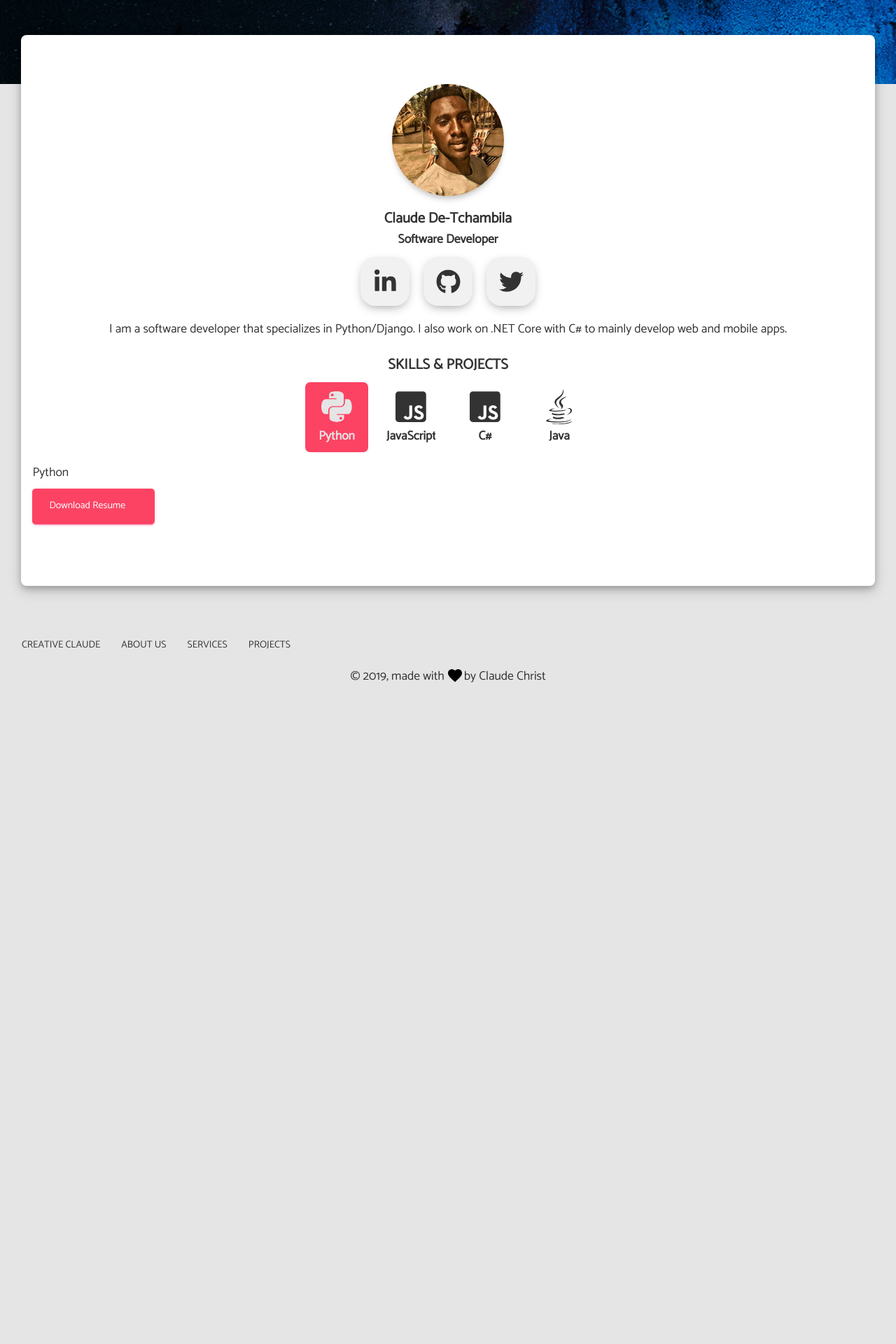
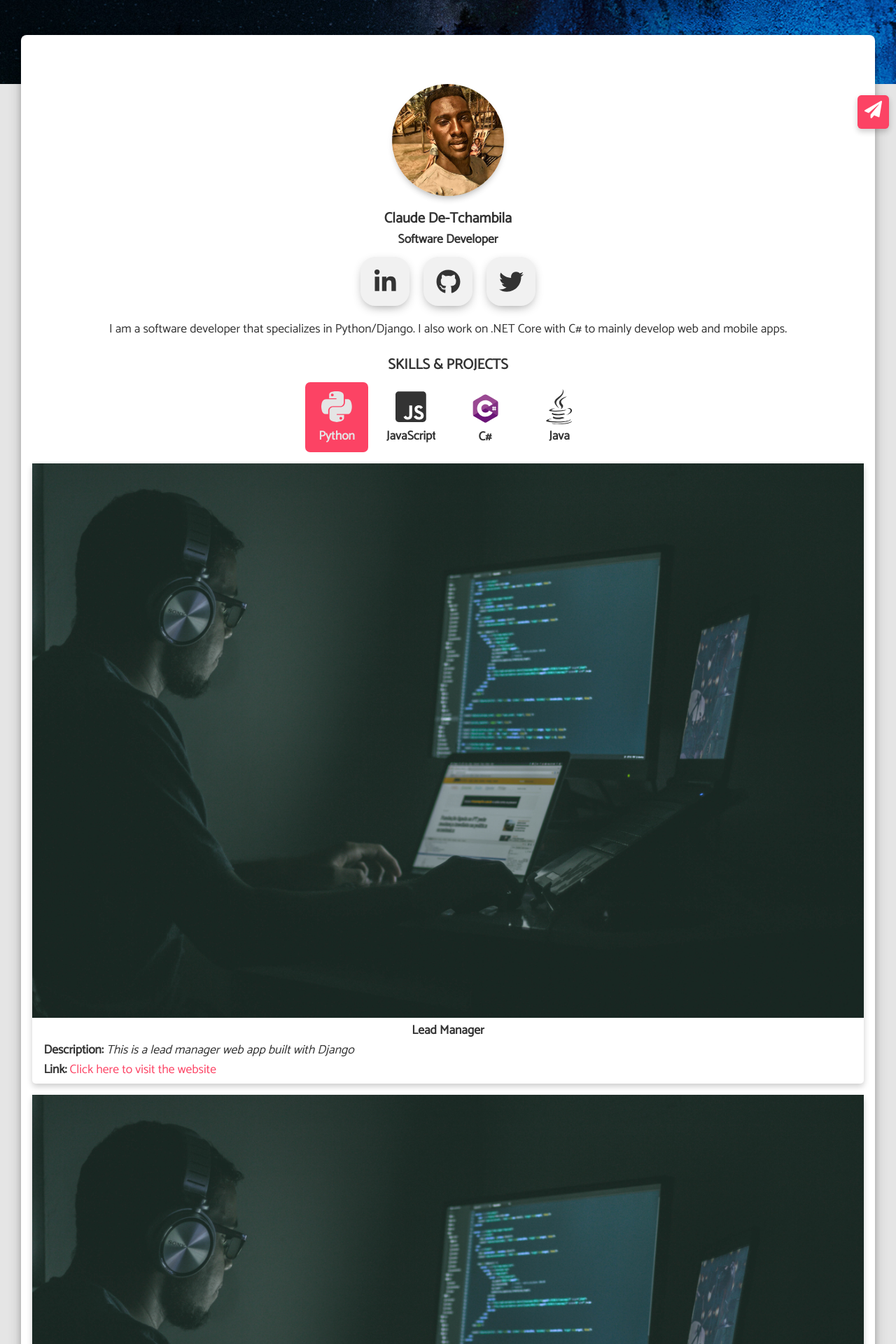
Before and after one commit to ChrisClaude/lulendo-claude-portfolio, a React (Create React App) app: page / in a window 1280 px wide. Shown: the part 600-2520 px from the top of the page at 70% size. Before the commit the page ends 1606 px from the top, so only its background shows below. Built offline with nearby package versions, Linux system fonts and the light colour scheme.

Commit message:
UI improved

```diff
--- a/src/App.css
+++ b/src/App.css
@@ -1,6 +1,7 @@
 :root {
     --primary-color: #FC4364;
     --secondary-color: #444;
+    --text-color: #333;
     --overlay-color: rgba(0, 0, 0, 0.7);
 }
 
@@ -19,7 +20,7 @@ body {
     font-family: 'Catamaran', 'sans-serif';
     line-height: 1.6;
     background-color: #e5e5e5;
-    color: #333;
+    color: var(--text-color);
     font-size: 1.1rem;
 }
 
@@ -262,15 +263,16 @@ img {
 }
 
 .btn {
-    display: block;
-    padding: 1rem 1.5rem;
+    display: inline-block;
+    padding: 10px 20px;
     font-size: 0.875rem;
     line-height: 1.333333;
     border-radius: 0.3rem;
-    box-shadow: 0 2px 2px 0 rgba(233, 30, 99, 0.14), 0 3px 1px -2px rgba(233, 30, 99, 0.2), 0 1px 5px 0 rgba(233, 30, 99, 0.12);
+    box-shadow: 1px 3px 1px 0 rgba(233, 30, 99, 0.17), 0 3px 1px -2px rgba(233, 30, 99, 0.2), 0 1px 5px 0 rgba(233, 30, 99, 0.12);
     border: none;
     cursor: pointer;
     width: 175px;
+    text-align: center;
     text-decoration: none;
 }
 
@@ -283,6 +285,70 @@ img {
 .btn-primary {
     color: #FFFFFF;
     background-color: var(--primary-color);
+}
+
+.card {
+    box-shadow: 0 4px 8px 0 rgba(0,0,0,0.2);
+    transition: 0.3s;
+    border-radius: 5px;
+    margin: 16px 0;
+}
+
+.card:hover {
+    box-shadow: 0 8px 16px 0 rgba(0,0,0,0.2);
+}
+
+.card-header {
+    width: 100%;
+}
+
+.card-header img {
+    width: 100%;
+}
+
+.card-body {
+    padding: 5px 16px;
+}
+
+.card-body a {
+    text-decoration: none;
+    color: var(--primary-color);
+}
+
+.card-body a:hover {
+    text-decoration: underline;
+}
+
+.education p {
+    text-align: left;
+}
+
+.education a {
+    text-decoration: none;
+    color: var(--primary-color)
+}
+
+.education a:hover {
+    text-decoration: underline;
+}
+
+.fixed {
+    position: fixed;
+    bottom: 2%;
+    right: 10px;
+    padding: 8px 10px;
+    background-color: var(--primary-color);
+    border-radius: 12%;
+    box-shadow: 0 4px 8px 0 rgba(0,0,0,0.2);
+}
+
+#fixed-icon {
+    color: #FFFFFF;
+    font-size: 25px;
+}
+
+.fixed:hover .tooltiptext {
+    visibility: visible;
 }
 
 /* Footer */
@@ -348,3 +414,28 @@ footer svg {
     margin-top: 8px;
     margin-bottom: 8px;
 }
+
+.tooltiptext {
+    visibility: hidden;
+    width: 100px;
+    background-color: var(--secondary-color);
+    color: #FFFFFF;
+    text-align: center;
+    border-radius: 6px;
+    padding: 5px 0;
+    position: absolute;
+    z-index: 1;
+    top: 7px;
+    right: 110%;
+}
+
+.tooltiptext::after {
+    content: "";
+    position: absolute;
+    top: 50%;
+    left: 100%;
+    margin-top: -5px;
+    border-width: 5px;
+    border-style: solid;
+    border-color: transparent transparent transparent black;
+}
--- a/src/App.js
+++ b/src/App.js
@@ -4,7 +4,7 @@ import {BrowserRouter as Router, Route, Switch} from 'react-router-dom';
 
 import {library} from "@fortawesome/fontawesome-svg-core";
 import { fab } from '@fortawesome/free-brands-svg-icons';
-import {faBars, } from '@fortawesome/free-solid-svg-icons';
+import {faBars, faDownload, faPaperPlane} from '@fortawesome/free-solid-svg-icons';
 
 
 import Header from "./components/Header";
@@ -14,7 +14,7 @@ import About from "./views/About/About";
 import Services from "./views/Services/Services";
 import Footer from "./components/Footer";
 
-library.add(fab, faBars);
+library.add(fab, faBars, faDownload, faPaperPlane);
 
 class App extends Component {
 
--- a/src/components/Content.js
+++ b/src/components/Content.js
@@ -1,6 +1,8 @@
 import React, {Component} from 'react';
 import claude_pic from "./../assets/img/claudes_pic2.jpg";
 import {FontAwesomeIcon} from "@fortawesome/react-fontawesome";
+import chsarp from "./../assets/img/c-sharp.svg";
+import black_man from "./../assets/img/black_man_software_developer.jpg";
 
 class Content extends Component {
 
@@ -77,7 +79,7 @@ class Content extends Component {
                                 <h4 id="javascript" onClick={this.handleLanguageClick}>JavaScript</h4>
                             </div>
                             <div className={this.state.langClass[2].label}>
-                                <FontAwesomeIcon icon={['fab', 'js-square']} className="ic-lang"/>
+                                <img src={chsarp} alt="c# logo" className="ic-lang" style={{maxWidth: 55, maxHeight: 55}}/>
                                 <h4 id="csharp" onClick={this.handleLanguageClick}>C#</h4>
                             </div>
                             <div className={this.state.langClass[3].label} id="java">
@@ -87,23 +89,88 @@ class Content extends Component {
                         </div>
                         <div className="gallery">
                             <div id="python-prj" className={this.state.langClass[0].project}>
-                                Python
+                                <div className="card">
+                                    <div className="card-header">
+                                        <img src={black_man} alt="lead manager website"/>
+                                    </div>
+                                    <div className="card-body">
+                                        <h4 className="text-center">Lead Manager</h4>
+                                        <b>Description:</b> <span style={{fontStyle: "italic"}}>This is a lead manager web app built with Django</span>
+                                        <br/>
+                                        <b>Link:</b> <a href="https://chclaude.pythonanywhere.com/" target="_blank" rel="noopener noreferrer">Click here to visit the website</a>
+                                    </div>
+                                </div>
+
+                                <div className="card">
+                                    <div className="card-header">
+                                        <img src={black_man} alt="lead manager website"/>
+                                    </div>
+                                    <div className="card-body">
+                                        <h4 className="text-center">Mission Amei</h4>
+                                        <b>Description:</b> <span style={{fontStyle: "italic"}}>This is website that I wrote for
+                                        a NGO namely Mission AMEI, built with Django</span>
+                                        <br/>
+                                        <b>Link:</b> <a href="https://www.missionmaei.org/" target="_blank" rel="noopener noreferrer">Click here to visit the website</a>
+                                    </div>
+                                </div>
                             </div>
                             <div id="javascript-prj" className={this.state.langClass[1].project}>
-                                JavaScript
+                                <div className="card">
+                                    <div className="card-header">
+                                        <img src={black_man} alt="lead manager website"/>
+                                    </div>
+                                    <div className="card-body">
+                                        <h4 className="text-center">Lulendo Portfolio</h4>
+                                        <b>Description:</b> <span style={{fontStyle: "italic"}}>This current website was made by me with React js</span>
+                                        <br/>
+                                        <b>Link:</b> <a href="https://www.missionmaei.org/" target="_blank" rel="noopener noreferrer">Click here to see the source code</a>
+                                    </div>
+                                </div>
                             </div>
                             <div id="csharp-prj" className={this.state.langClass[2].project}>
-                                C#
+                                <div className="card">
+                                    <div className="card-header">
+                                        <img src={black_man} alt="lead manager website"/>
+                                    </div>
+                                    <div className="card-body">
+                                        <h4 className="text-center">ContosoCrafts</h4>
+                                        <b>Description:</b> <span style={{fontStyle: "italic"}}>This is website that I built on .Net Core
+                                        to list crafts coming from a json service file</span>
+                                        <br/>
+                                        <b>Link:</b> <a href="https://www.missionmaei.org/" target="_blank" rel="noopener noreferrer">Click here to visit the website</a>
+                                    </div>
+                                </div>
                             </div>
                             <div id="java-prj" className={this.state.langClass[3].project}>
-                                Java
+                                <div className="card">
+                                    <div className="card-header">
+                                        <img src={black_man} alt="lead manager website"/>
+                                    </div>
+                                    <div className="card-body">
+                                        <h4 className="text-center">Car Management App</h4>
+                                        <b>Description:</b> <span style={{fontStyle: "italic"}}>This is a desktop app that I built as part of an assignment</span>
+                                        <br/>
+                                        <b>Link:</b> <a href="https://github.com/ChClaude/CarAgencyManagementApp" target="_blank" rel="noopener noreferrer">Click here to visit the website</a>
+                                    </div>
+                                </div>
                             </div>
                         </div>
+                    </div>
+                    <div className="education">
+                        <h3 className="text-center">EDUCATION</h3>
+                        <i>2018 - 2021</i> - <span>Bachelor of Technology in Application Development</span>
+                        <p><a href="https://www.cput.ac.za/" target="_blank" rel="noopener noreferrer">Cape Peninsula University of Technology</a></p>
+                    </div>
+                    <div>
                         <a href="https://drive.google.com/uc?authuser=0&id=1MrHNZjn2zPfwtQuJji8FfhdxW0-p3qpv&export=download"
                            className="btn btn-primary default-ver-margin">
-                            Download Resume
+                            <FontAwesomeIcon icon="download" /> Download Resume
                         </a>
                     </div>
+                </div>
+                <div className="fixed">
+                    <FontAwesomeIcon icon="paper-plane" id="fixed-icon" />
+                    <span className="tooltiptext">Contact us</span>
                 </div>
             </section>
         );
```
Also changed, not shown: src/assets/img/c-sharp.svg (added).
